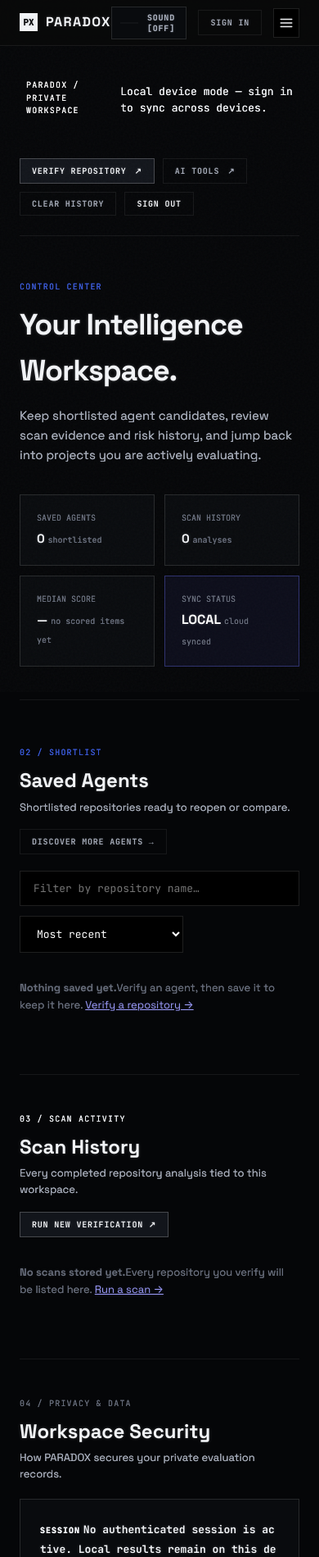
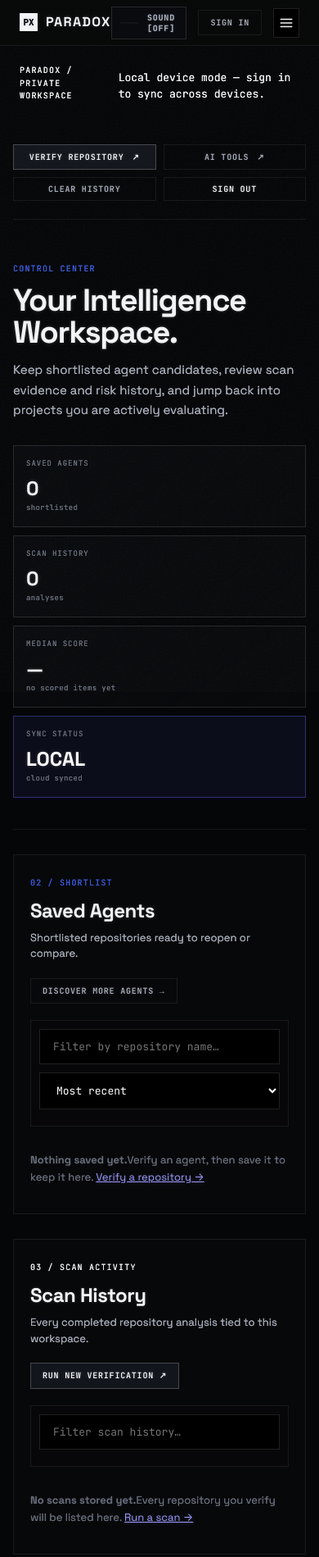
Before and after one commit to PRADHUMAN-SINGH-1/paradox, an Astro site: page /dashboard in a window 390 px wide. Shown: the top 1899 px of the page at 82% size. Built offline with nearby package versions, Linux system fonts and the light colour scheme; Astro itself is replaced by a stand-in of ours; no server answers; a small style sheet from the web is missing.

Commit message:
Organize dashboard workspace layout

```diff
--- a/src/pages/dashboard/index.astro
+++ b/src/pages/dashboard/index.astro
@@ -8,130 +8,129 @@ import BaseLayout from '../../layouts/BaseLayout.astro';
   canonical="https://paradox.engineer/dashboard/"
   robots="noindex,nofollow"
 >
-  <main class="professional-dashboard" style="max-width: var(--max-w-wide); margin: 0 auto; padding: 40px 24px 100px;">
-    <!-- Top Identity Bar -->
-    <header class="dashboard-topbar" style="display: flex; align-items: center; justify-content: space-between; gap: 20px; padding-bottom: 24px; border-bottom: 1px solid var(--border-subtle); flex-wrap: wrap;">
+  <main class="professional-dashboard" aria-label="PARADOX private workspace">
+    <header class="dashboard-topbar">
       <div class="workspace-identity">
-        <div style="display: flex; align-items: center; gap: 8px; margin-bottom: 6px;">
-          <span class="dot-pulse"></span>
-          <span style="font-family: var(--font-mono); font-size: 10px; letter-spacing: 0.12em; color: var(--accent-light); text-transform: uppercase;">PARADOX / PRIVATE WORKSPACE</span>
+        <div class="workspace-kicker">
+          <span class="dot-pulse" aria-hidden="true"></span>
+          <span>PARADOX / PRIVATE WORKSPACE</span>
         </div>
-        <p id="accountEmail" style="margin: 0; font-family: var(--font-mono); font-size: 13px; color: var(--text-primary);">Loading workspace credentials…</p>
+        <p id="accountEmail">Loading workspace credentials…</p>
       </div>
-      <div class="account-actions" style="display: flex; align-items: center; gap: 10px; flex-wrap: wrap;" aria-label="Workspace actions">
+
+      <div class="account-actions" aria-label="Workspace actions">
         <a class="btn btn-emerald btn-sm" href="/verify/">Verify repository <span>↗</span></a>
         <a class="btn btn-ghost btn-sm" href="/ai-studio/?v=50cfb393ec7fe2bbb99d3b33adddf0722a143e4a&section=toolkit">AI tools <span>↗</span></a>
         <button id="clearHistory" class="btn btn-ghost btn-sm" type="button">Clear history</button>
-        <button id="signOut" class="btn btn-ghost btn-sm" type="button" style="color: var(--rose-light);">Sign out</button>
+        <button id="signOut" class="btn btn-ghost btn-sm dashboard-signout" type="button">Sign out</button>
       </div>
     </header>
 
-    <!-- Workspace Hero -->
-    <section class="dashboard-hero" style="display: grid; grid-template-columns: 1.2fr 0.8fr; gap: 36px; align-items: center; padding: 48px 0 40px; border-bottom: 1px solid var(--border-subtle);" aria-labelledby="workspace-title">
+    <section class="dashboard-hero" aria-labelledby="workspace-title">
       <div class="hero-copy animate-fade-slide-up">
-        <span style="font-family: var(--font-mono); font-size: 10px; letter-spacing: 0.12em; color: var(--cyan); text-transform: uppercase;">CONTROL CENTER</span>
-        <h1 id="workspace-title" style="font-size: clamp(36px, 4.5vw, 62px); font-weight: 800; letter-spacing: -0.03em; margin: 10px 0 14px; color: var(--text-primary);">
-          Your Intelligence Workspace.
-        </h1>
-        <p style="font-size: 15px; color: var(--text-secondary); line-height: 1.6; margin: 0; max-width: 580px;">
+        <span class="dashboard-label">CONTROL CENTER</span>
+        <h1 id="workspace-title">Your Intelligence Workspace.</h1>
+        <p>
           Keep shortlisted agent candidates, review scan evidence and risk history, and jump back into projects you are actively evaluating.
         </p>
       </div>
 
-      <!-- Bento Metrics -->
-      <div class="dashboard-metrics" style="display: grid; grid-template-columns: 1fr 1fr; gap: 12px;" aria-label="Workspace summary">
+      <div class="dashboard-metrics" aria-label="Workspace summary">
         <article class="metric-box">
           <span>SAVED AGENTS</span>
           <strong id="savedCount">—</strong>
-          <small style="font-family: var(--font-mono); font-size: 10px; color: var(--text-muted);">shortlisted</small>
+          <small>shortlisted</small>
         </article>
         <article class="metric-box">
           <span>SCAN HISTORY</span>
           <strong id="historyCount">—</strong>
-          <small style="font-family: var(--font-mono); font-size: 10px; color: var(--text-muted);">analyses</small>
+          <small>analyses</small>
         </article>
         <article class="metric-box">
           <span>MEDIAN SCORE</span>
           <strong id="avgScore">—</strong>
-          <small id="avgScoreNote" style="font-family: var(--font-mono); font-size: 10px; color: var(--text-muted);">across saved</small>
+          <small id="avgScoreNote">across saved</small>
         </article>
-        <article class="metric-box" style="border-color: rgba(99, 102, 241, 0.4); background: rgba(99, 102, 241, 0.08);">
+        <article class="metric-box metric-box-status">
           <span>SYNC STATUS</span>
-          <strong id="workspaceMode" style="color: var(--accent-light); font-size: 16px;">ONLINE</strong>
-          <small style="font-family: var(--font-mono); font-size: 10px; color: var(--text-muted);">cloud synced</small>
+          <strong id="workspaceMode">ONLINE</strong>
+          <small>cloud synced</small>
         </article>
       </div>
     </section>
 
-    <!-- Evidence Breakdown Section -->
-    <section class="dashboard-section insight-section" style="margin-top: 40px;" aria-label="Evidence breakdown" id="insightSection" hidden>
-      <div class="section-head" style="display: flex; justify-content: space-between; align-items: flex-end; margin-bottom: 20px;">
+    <section class="dashboard-section insight-section dashboard-panel" aria-label="Evidence breakdown" id="insightSection" hidden>
+      <div class="section-head">
         <div>
-          <span style="font-family: var(--font-mono); font-size: 10px; letter-spacing: 0.12em; color: var(--accent-light); text-transform: uppercase;">01 / VERDICT MIX</span>
-          <h2 style="font-size: 24px; font-weight: 800; margin: 6px 0 0;">Evidence distribution</h2>
-          <p style="font-size: 13px; color: var(--text-secondary); margin: 4px 0 0;">How your saved repositories break down by verdict.</p>
+          <span class="dashboard-label">01 / VERDICT MIX</span>
+          <h2>Evidence distribution</h2>
+          <p id="evidenceDescription">How your current workspace evidence breaks down by verdict.</p>
         </div>
-        <span class="section-note" id="attentionNote" style="font-family: var(--font-mono); font-size: 11px; color: var(--amber-light);"></span>
+        <span class="section-note" id="attentionNote"></span>
       </div>
-      <div class="verdict-bar" id="verdictBar" role="img" aria-label="Verdict distribution across saved agents" style="display: flex; width: 100%; height: 8px; border-radius: 99px; overflow: hidden; background: rgba(255, 255, 255, 0.05);"></div>
-      <ul class="verdict-legend" id="verdictLegend" style="display: flex; flex-wrap: wrap; gap: 16px; margin: 14px 0 0; padding: 0; list-style: none;"></ul>
+      <div class="verdict-bar" id="verdictBar" role="img" aria-label="Verdict distribution across workspace evidence"></div>
+      <ul class="verdict-legend" id="verdictLegend"></ul>
     </section>
 
-    <!-- Saved Agents Collection -->
-    <section class="dashboard-section" style="margin-top: 50px;" aria-label="Workspace collections">
-      <div class="section-head" style="display: flex; justify-content: space-between; align-items: flex-end; margin-bottom: 20px; flex-wrap: wrap; gap: 16px;">
+    <section class="dashboard-section dashboard-panel" aria-label="Saved agents">
+      <div class="section-head">
         <div>
-          <span style="font-family: var(--font-mono); font-size: 10px; letter-spacing: 0.12em; color: var(--cyan); text-transform: uppercase;">02 / SHORTLIST</span>
-          <h2 style="font-size: 24px; font-weight: 800; margin: 6px 0 0;">Saved Agents</h2>
-          <p style="font-size: 13px; color: var(--text-secondary); margin: 4px 0 0;">Shortlisted repositories ready to reopen or compare.</p>
+          <span class="dashboard-label">02 / SHORTLIST</span>
+          <h2>Saved Agents</h2>
+          <p>Shortlisted repositories ready to reopen or compare.</p>
         </div>
         <a href="/agents/" class="btn btn-ghost btn-sm">Discover more agents →</a>
       </div>
 
-      <div class="list-toolbar" id="savedToolbar" hidden style="display: flex; gap: 12px; align-items: center; margin-bottom: 20px; flex-wrap: wrap;">
-        <div style="flex: 1; min-width: 240px;">
+      <div class="list-toolbar" id="savedToolbar" hidden>
+        <div class="toolbar-search">
           <input id="savedFilter" class="input-tech" type="search" placeholder="Filter by repository name…" autocomplete="off" />
         </div>
-        <div style="width: 200px;">
-          <select id="savedSort" class="input-tech" style="cursor: pointer;">
+        <select id="savedSort" class="input-tech toolbar-sort" aria-label="Sort saved agents">
           <option value="recent">Most recent</option>
           <option value="score-desc">Highest score</option>
           <option value="score-asc">Lowest score</option>
           <option value="name">Name A–Z</option>
         </select>
-        </div>
-        <span class="result-count" id="savedShown" aria-live="polite" style="font-family: var(--font-mono); font-size: 11px; color: var(--text-muted);"></span>
+        <span class="result-count" id="savedShown" aria-live="polite"></span>
       </div>
 
-      <div id="savedAgents" class="grid-agents" aria-live="polite"></div>
+      <div id="savedAgents" class="grid-agents dashboard-list" aria-live="polite"></div>
     </section>
 
-    <!-- Scan History Activity -->
-    <section class="dashboard-section" style="margin-top: 60px; border-top: 1px solid var(--border-subtle); padding-top: 40px;" aria-label="Scan activity">
-      <div class="section-head" style="display: flex; justify-content: space-between; align-items: flex-end; margin-bottom: 20px; flex-wrap: wrap; gap: 16px;">
+    <section class="dashboard-section dashboard-panel" aria-label="Scan activity">
+      <div class="section-head">
         <div>
-          <span style="font-family: var(--font-mono); font-size: 10px; letter-spacing: 0.12em; color: var(--emerald-light); text-transform: uppercase;">03 / SCAN ACTIVITY</span>
-          <h2 style="font-size: 24px; font-weight: 800; margin: 6px 0 0;">Scan History</h2>
-          <p style="font-size: 13px; color: var(--text-secondary); margin: 4px 0 0;">Every completed repository analysis tied to this workspace.</p>
+          <span class="dashboard-label dashboard-label-emerald">03 / SCAN ACTIVITY</span>
+          <h2>Scan History</h2>
+          <p>Every completed repository analysis tied to this workspace.</p>
         </div>
         <a href="/verify/" class="btn btn-emerald btn-sm">Run new verification ↗</a>
       </div>
 
-      <div id="scanHistory" class="grid-agents" aria-live="polite"></div>
+      <div class="list-toolbar history-toolbar" id="historyToolbar" hidden>
+        <div class="toolbar-search">
+          <input id="historyFilter" class="input-tech" type="search" placeholder="Filter scan history…" autocomplete="off" />
+        </div>
+        <span class="result-count" id="historyShown" aria-live="polite"></span>
+      </div>
+
+      <div id="scanHistory" class="grid-agents dashboard-list" aria-live="polite"></div>
     </section>
 
-    <!-- Account Details -->
-    <section class="dashboard-section" style="margin-top: 60px; border-top: 1px solid var(--border-subtle); padding-top: 40px;" aria-label="Account details">
-      <div class="section-head" style="margin-bottom: 20px;">
-        <span style="font-family: var(--font-mono); font-size: 10px; letter-spacing: 0.12em; color: var(--text-muted); text-transform: uppercase;">04 / PRIVACY & DATA</span>
-        <h2 style="font-size: 24px; font-weight: 800; margin: 6px 0 0;">Workspace Security</h2>
-        <p style="font-size: 13px; color: var(--text-secondary); margin: 4px 0 0;">How PARADOX secures your private evaluation records.</p>
+    <section class="dashboard-section dashboard-panel security-panel" aria-label="Account details">
+      <div class="section-head">
+        <div>
+          <span class="dashboard-label dashboard-label-muted">04 / PRIVACY & DATA</span>
+          <h2>Workspace Security</h2>
+          <p>How PARADOX secures your private evaluation records.</p>
+        </div>
       </div>
 
       <div class="bento-grid-4">
         <div class="bento-cell">
           <span class="kicker">SESSION</span>
-          <strong id="profileEmail" style="font-family: var(--font-mono); font-size: 13px; color: var(--text-primary); word-break: break-all;">Authenticated</strong>
+          <strong id="profileEmail">Authenticated</strong>
           <p>Your current secure session identity.</p>
         </div>
         <div class="bento-cell">
@@ -157,10 +156,349 @@ import BaseLayout from '../../layouts/BaseLayout.astro';
     import '../../scripts/pages/dashboard-page.ts';
   </script>
 </BaseLayout>
+
 <style>
-@media (max-width: 900px) {
+  .professional-dashboard {
+    max-width: var(--max-w-wide);
+    margin: 0 auto;
+    padding: 32px 24px 96px;
+  }
+
+  .dashboard-topbar {
+    display: flex;
+    align-items: center;
+    justify-content: space-between;
+    gap: 20px;
+    padding-bottom: 22px;
+    border-bottom: 1px solid var(--border-subtle);
+    flex-wrap: wrap;
+  }
+
+  .workspace-kicker,
+  .dashboard-label,
+  .metric-box > span,
+  .metric-box > small,
+  .result-count,
+  .section-note {
+    font-family: var(--font-mono);
+    text-transform: uppercase;
+  }
+
+  .workspace-kicker {
+    display: flex;
+    align-items: center;
+    gap: 8px;
+    margin-bottom: 7px;
+    color: var(--accent-light);
+    font-size: 10px;
+    letter-spacing: 0.12em;
+  }
+
+  .workspace-identity p {
+    margin: 0;
+    color: var(--text-primary);
+    font-family: var(--font-mono);
+    font-size: 13px;
+  }
+
+  .account-actions {
+    display: flex;
+    align-items: center;
+    gap: 9px;
+    flex-wrap: wrap;
+  }
+
+  .dashboard-signout {
+    color: var(--rose-light);
+  }
+
   .dashboard-hero {
-    grid-template-columns: 1fr !important;
+    display: grid;
+    grid-template-columns: minmax(0, 1.15fr) minmax(360px, 0.85fr);
+    gap: 42px;
+    align-items: center;
+    padding: 46px 0 38px;
+    border-bottom: 1px solid var(--border-subtle);
+  }
+
+  .hero-copy {
+    min-width: 0;
+  }
+
+  .dashboard-label {
+    color: var(--cyan);
+    font-size: 10px;
+    letter-spacing: 0.12em;
+  }
+
+  .dashboard-label-emerald {
+    color: var(--emerald-light);
+  }
+
+  .dashboard-label-muted {
+    color: var(--text-muted);
+  }
+
+  .hero-copy h1 {
+    margin: 10px 0 14px;
+    color: var(--text-primary);
+    font-size: clamp(38px, 4.5vw, 62px);
+    font-weight: 800;
+    letter-spacing: -0.035em;
+    line-height: 1.02;
+  }
+
+  .hero-copy p {
+    max-width: 600px;
+    margin: 0;
+    color: var(--text-secondary);
+    font-size: 15px;
+    line-height: 1.65;
+  }
+
+  .dashboard-metrics {
+    display: grid;
+    grid-template-columns: repeat(2, minmax(0, 1fr));
+    gap: 10px;
+  }
+
+  .metric-box {
+    min-height: 108px;
+    display: flex;
+    flex-direction: column;
+    justify-content: center;
+    gap: 5px;
+    padding: 18px;
+    background: linear-gradient(145deg, var(--surface-1), rgba(255,255,255,0.015));
+    border: 1px solid var(--border-default);
+  }
+
+  .metric-box > span {
+    color: var(--text-muted);
+    font-size: 9px;
+    letter-spacing: 0.11em;
+  }
+
+  .metric-box > strong {
+    color: var(--text-primary);
+    font-size: 28px;
+    font-weight: 750;
+    line-height: 1;
+  }
+
+  .metric-box > small {
+    color: var(--text-muted);
+    font-size: 9px;
+    letter-spacing: 0.04em;
+    text-transform: none;
+  }
+
+  .metric-box-status {
+    border-color: rgba(99, 102, 241, 0.4);
+    background: rgba(99, 102, 241, 0.08);
+  }
+
+  .metric-box-status > strong {
+    color: var(--accent-light);
+    font-size: 16px;
+  }
+
+  .dashboard-section {
+    margin-top: 30px;
+  }
+
+  .dashboard-panel {
+    padding: 26px;
+    border: 1px solid var(--border-subtle);
+    background: rgba(255,255,255,0.012);
+  }
+
+  .insight-section {
+    margin-top: 30px;
+  }
+
+  .section-head {
+    display: flex;
+    justify-content: space-between;
+    align-items: flex-end;
+    gap: 20px;
+    margin-bottom: 20px;
+    flex-wrap: wrap;
+  }
+
+  .section-head h2 {
+    margin: 6px 0 0;
+    color: var(--text-primary);
+    font-size: 24px;
+    font-weight: 800;
+    letter-spacing: -0.02em;
+  }
+
+  .section-head p {
+    margin: 5px 0 0;
+    color: var(--text-secondary);
+    font-size: 13px;
+    line-height: 1.5;
+  }
+
+  .section-note {
+    min-height: 14px;
+    color: var(--amber-light);
+    font-size: 10px;
+    letter-spacing: 0.06em;
+  }
+
+  .verdict-bar {
+    display: flex;
+    width: 100%;
+    height: 8px;
+    overflow: hidden;
+    border-radius: 99px;
+    background: rgba(255,255,255,0.05);
+  }
+
+  .verdict-bar i {
+    display: block;
+    height: 100%;
+  }
+
+  .verdict-legend {
+    display: flex;
+    flex-wrap: wrap;
+    gap: 15px 20px;
+    margin: 14px 0 0;
+    padding: 0;
+    list-style: none;
+    color: var(--text-secondary);
+    font-family: var(--font-mono);
+    font-size: 10px;
+    text-transform: uppercase;
+  }
+
+  .verdict-legend li {
+    display: inline-flex;
+    align-items: center;
+    gap: 7px;
+  }
+
+  .verdict-legend b {
+    width: 7px;
+    height: 7px;
+    display: inline-block;
+    border-radius: 50%;
+  }
+
+  .verdict-legend em {
+    color: var(--text-primary);
+    font-style: normal;
+  }
+
+  .list-toolbar {
+    display: flex;
+    align-items: center;
+    gap: 10px;
+    margin-bottom: 18px;
+    padding: 10px;
+    border: 1px solid var(--border-subtle);
+    background: rgba(0,0,0,0.16);
+  }
+
+  .toolbar-search {
+    flex: 1;
+    min-width: 220px;
+  }
+
+  .toolbar-sort {
+    width: 190px;
+    cursor: pointer;
+  }
+
+  .list-toolbar .input-tech {
+    width: 100%;
+    box-sizing: border-box;
+  }
+
+  .result-count {
+    min-width: 72px;
+    color: var(--text-muted);
+    font-size: 9px;
+    letter-spacing: 0.06em;
+    text-align: right;
+    white-space: nowrap;
+  }
+
+  .dashboard-list {
+    min-height: 56px;
+  }
+
+  .security-panel {
+    margin-top: 30px;
+  }
+
+  .security-panel .bento-grid-4 {
+    margin-top: 2px;
+  }
+
+  @media (max-width: 980px) {
+    .dashboard-hero {
+      grid-template-columns: 1fr;
+      gap: 30px;
+    }
+  }
+
+  @media (max-width: 680px) {
+    .professional-dashboard {
+      padding: 22px 16px 70px;
+    }
+
+    .dashboard-topbar {
+      align-items: flex-start;
+    }
+
+    .account-actions {
+      width: 100%;
+    }
+
+    .account-actions .btn {
+      flex: 1;
+      justify-content: center;
+    }
+
+    .dashboard-panel {
+      padding: 20px;
+    }
+
+    .dashboard-metrics {
+      grid-template-columns: 1fr 1fr;
+    }
+
+    .metric-box {
+      min-height: 96px;
+      padding: 15px;
+    }
+
+    .metric-box > strong {
+      font-size: 24px;
+    }
+
+    .list-toolbar {
+      align-items: stretch;
+      flex-direction: column;
+    }
+
+    .toolbar-search,
+    .toolbar-sort {
+      width: 100%;
+    }
+
+    .result-count {
+      text-align: left;
+    }
+  }
+
+  @media (max-width: 430px) {
+    .dashboard-metrics {
+      grid-template-columns: 1fr;
     }
   }
 </style>
```
Lines whose indentation alone changed are shown as unchanged.
